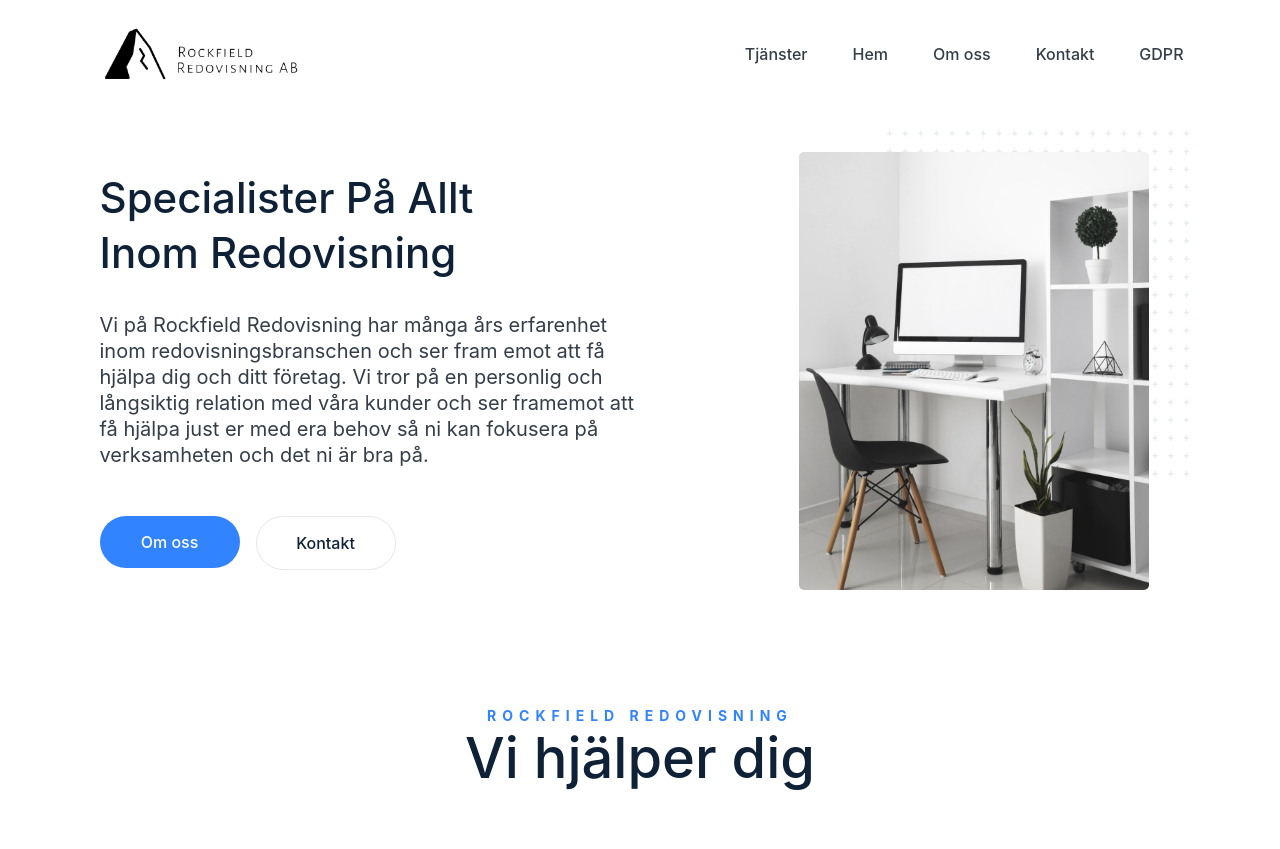
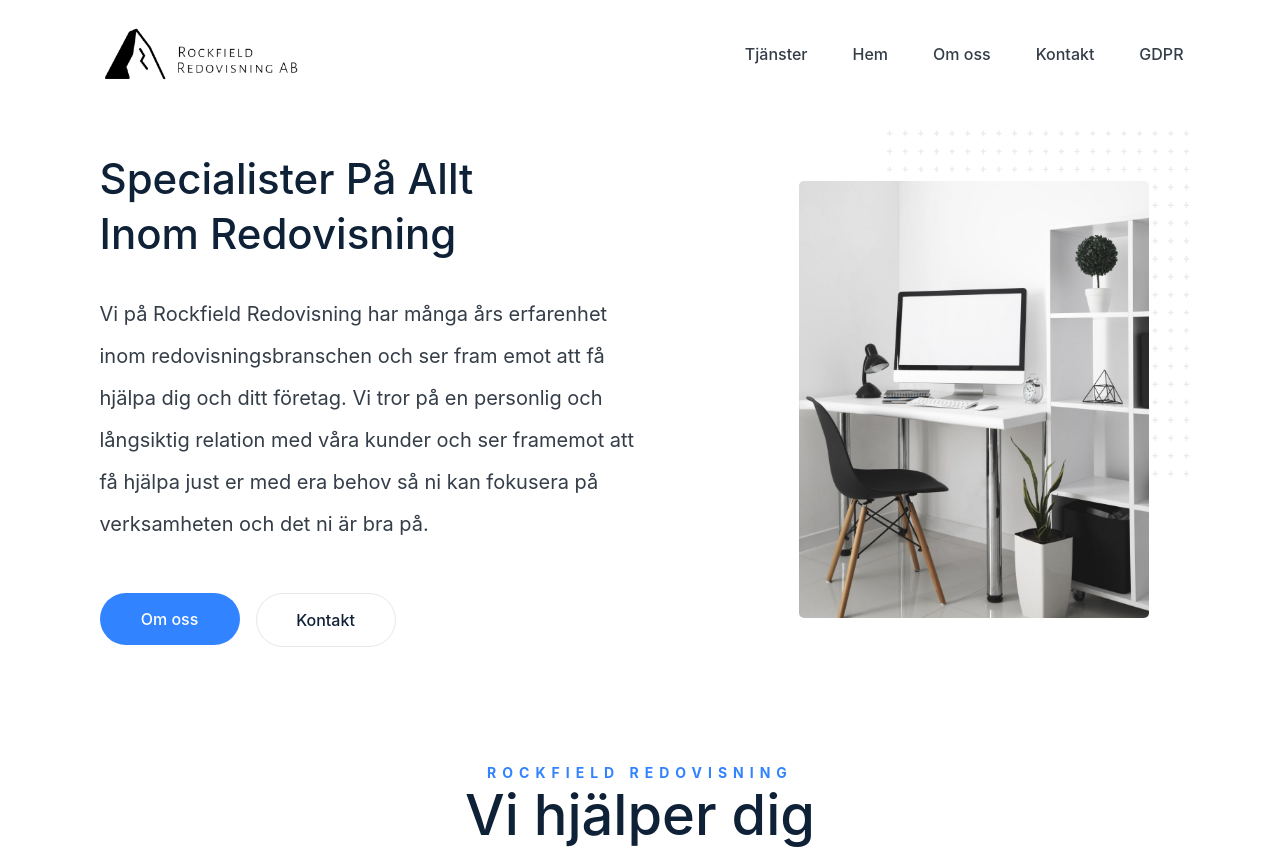
Before and after one commit to JockeHTML/rockfield-redovisning, a Next.js app: page / in a window 1280 px wide. Shown: the top 849 px of the page. Built offline with nearby package versions, Linux system fonts and the light colour scheme.

Commit message:
line height frontpage

```diff
--- a/components/home/home.module.css
+++ b/components/home/home.module.css
@@ -48,7 +48,8 @@
 .text p {
   font-size: 20px;
   width: 600px;
-  line-height: 1.3;
+  font-weight: normal;
+  line-height: 2.1;
 }
 
 .buttons {
```
